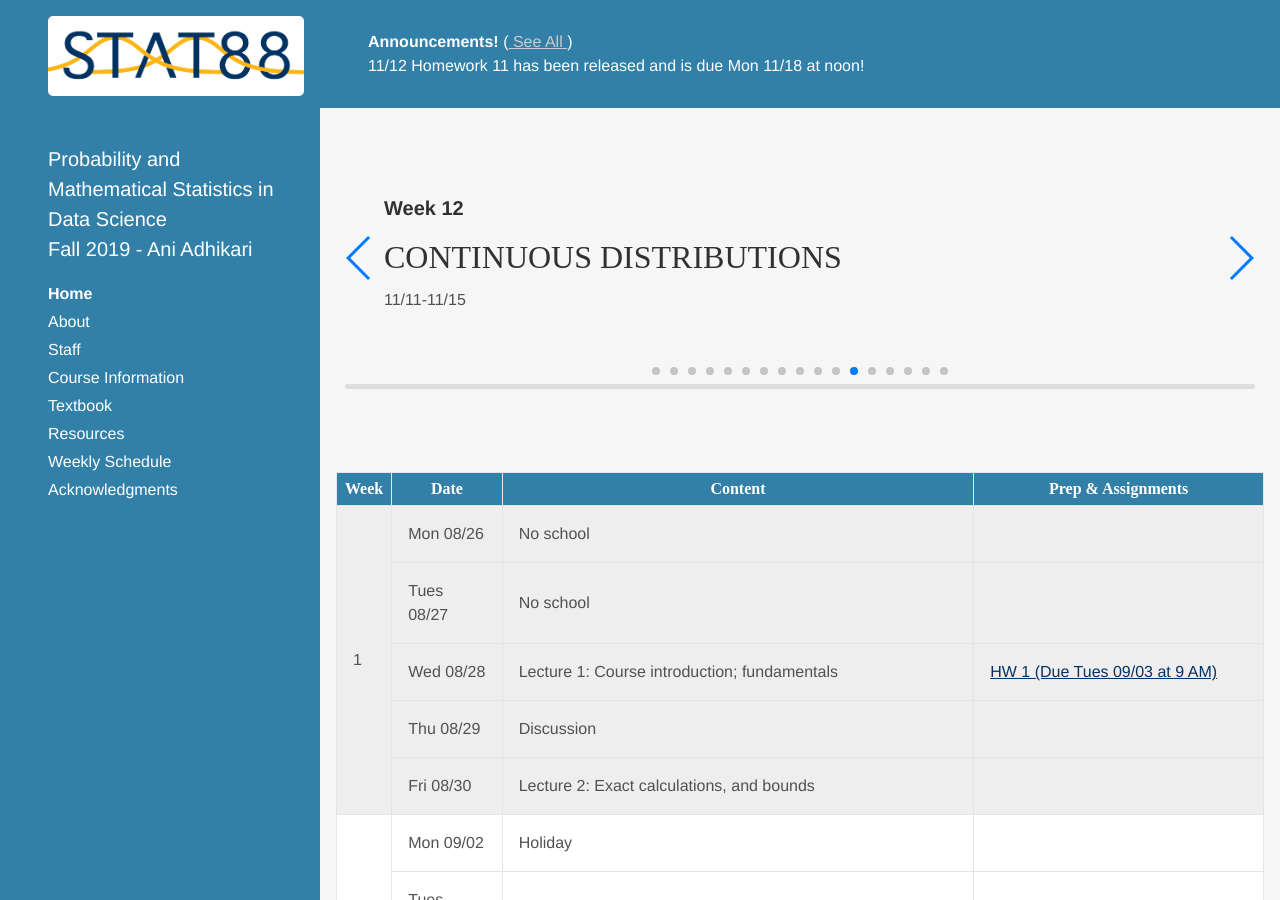
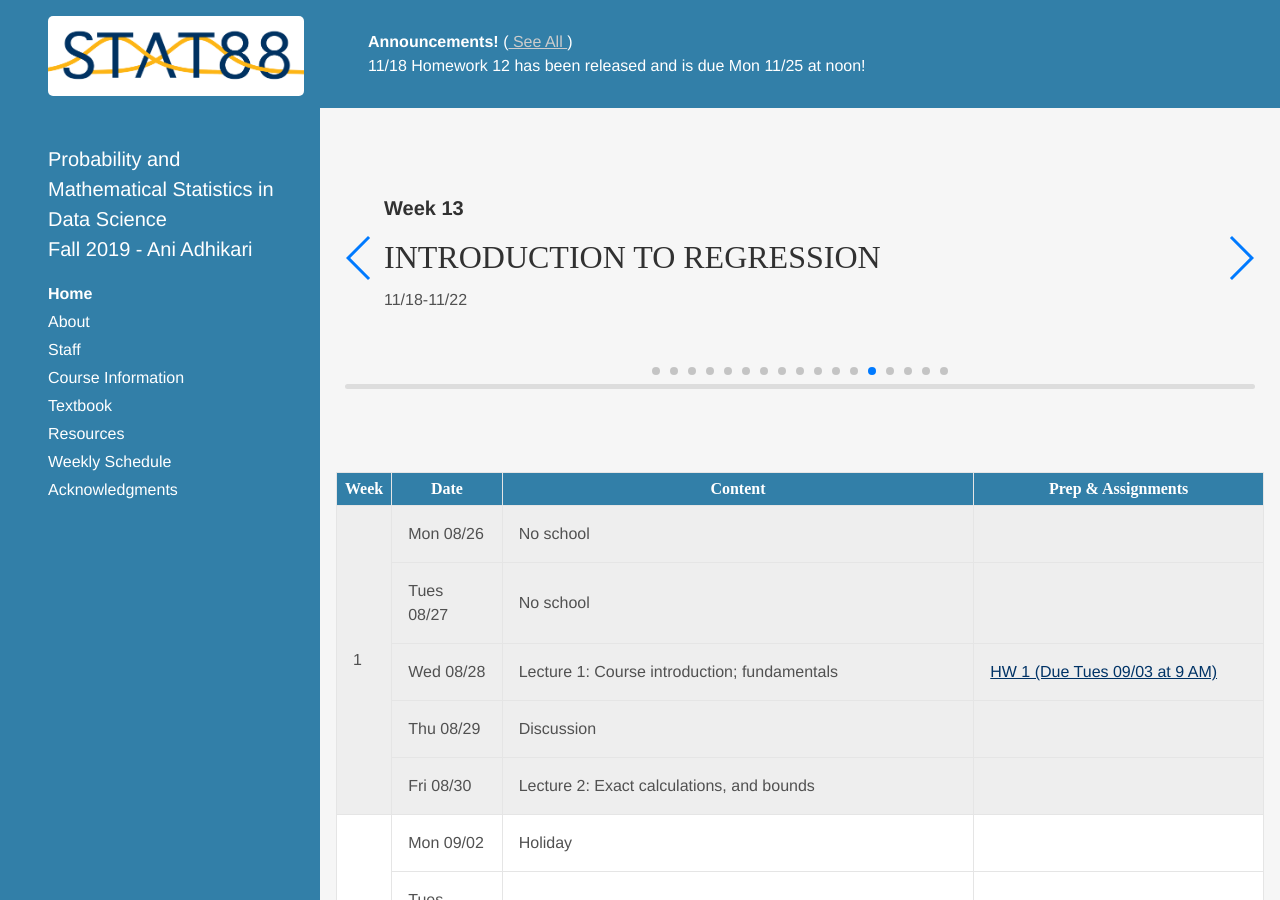
Before and after one commit to stat88/stat88.github.io, a Jekyll site: the page built from index.html, in a window 1280 px wide and 900 px high. Built offline with Jekyll 4.4.1, drawn with Linux system fonts in a browser that asks for light colours; some web fonts are replaced; the list of posts is cut into pages by our own code.

Commit message:
Adding Homework 12

```diff
--- a/_data/announcements.yml
+++ b/_data/announcements.yml
@@ -1,5 +1,5 @@
 # - 8/28 - Welcome to the first day of lectures! Remember to come to section tomorrow (Th 8/29) too!
-- 11/12 Homework 11 has been released and is due Mon 11/18 at noon!
+- 11/18 Homework 12 has been released and is due Mon 11/25 at noon!
 #- 10/27 - Homework 8's deadline has been extended to Tues 10/29 at 11:59 PM. There is no lecture on Monday 10/28
 #- 9/30 - Homework 6 has been released and is due Mon 10/7 at noon!
 #- 9/1 - Have a wonderful 3 day weekend! There will be no lecture or office hours on Mon 9/2
--- a/_data/syllabus2.yml
+++ b/_data/syllabus2.yml
@@ -234,6 +234,7 @@ weeks:
       content: "Lecture 31: Some properties of the normal distribution"
       assignments:
       - name: HW 12 (Due Mon 11/25 at noon)
+        url: http://prob140.datahub.berkeley.edu/hub/user-redirect/git-pull?repo=https://github.com/stat88/content-fa19&branch=master&subPath=hw/Homework_12.ipynb
     - date: Tues 11/19
       content: "Discussion"
     - date: Wed 11/20
--- a/_includes/agenda.html
+++ b/_includes/agenda.html
@@ -52,7 +52,7 @@
         prevButton: '.swiper-button-prev',
       direction: 'horizontal',
       loop: false,
-      initialSlide: 11
+      initialSlide: 12
     })
   });
   </script>
```
